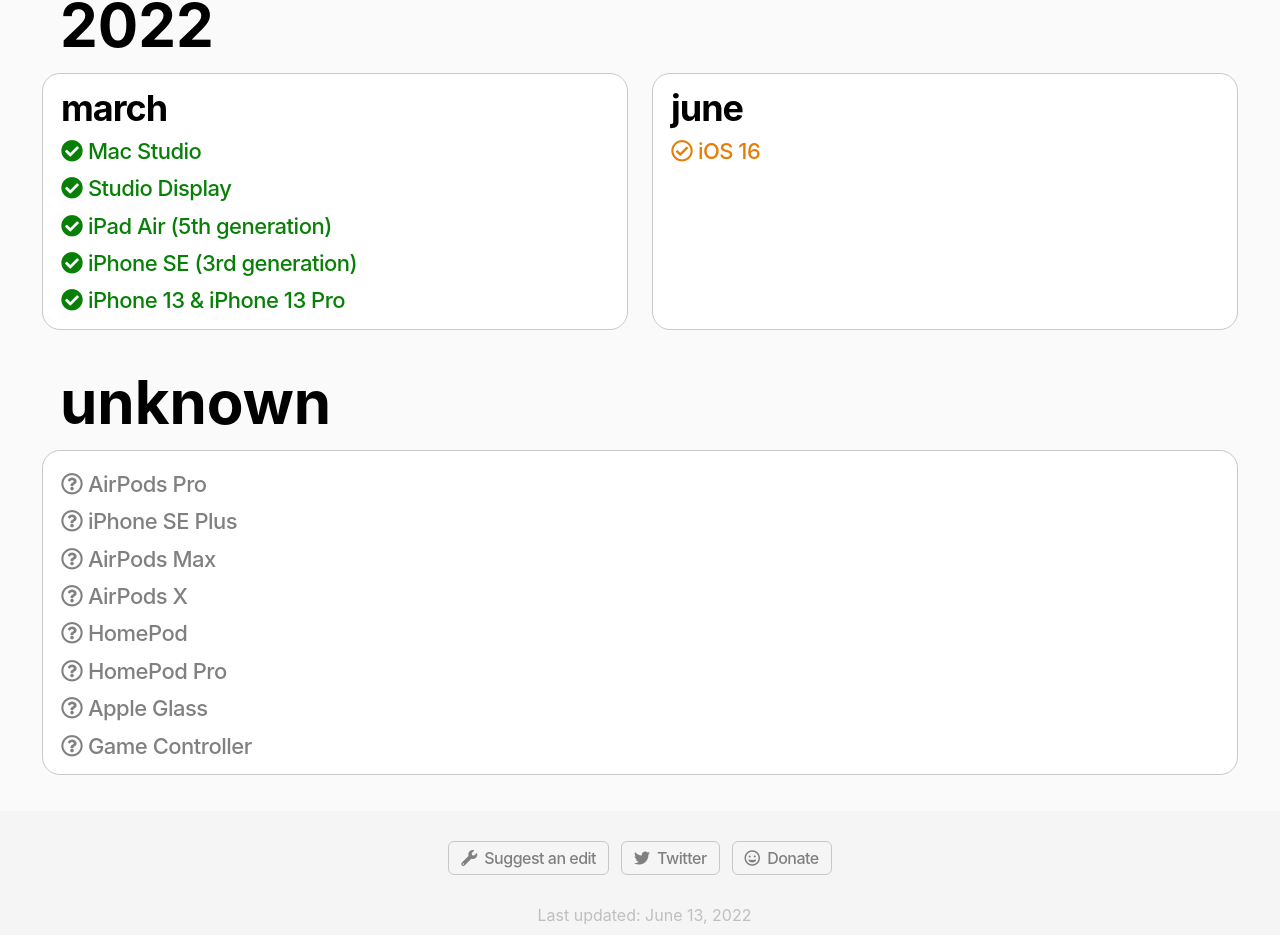
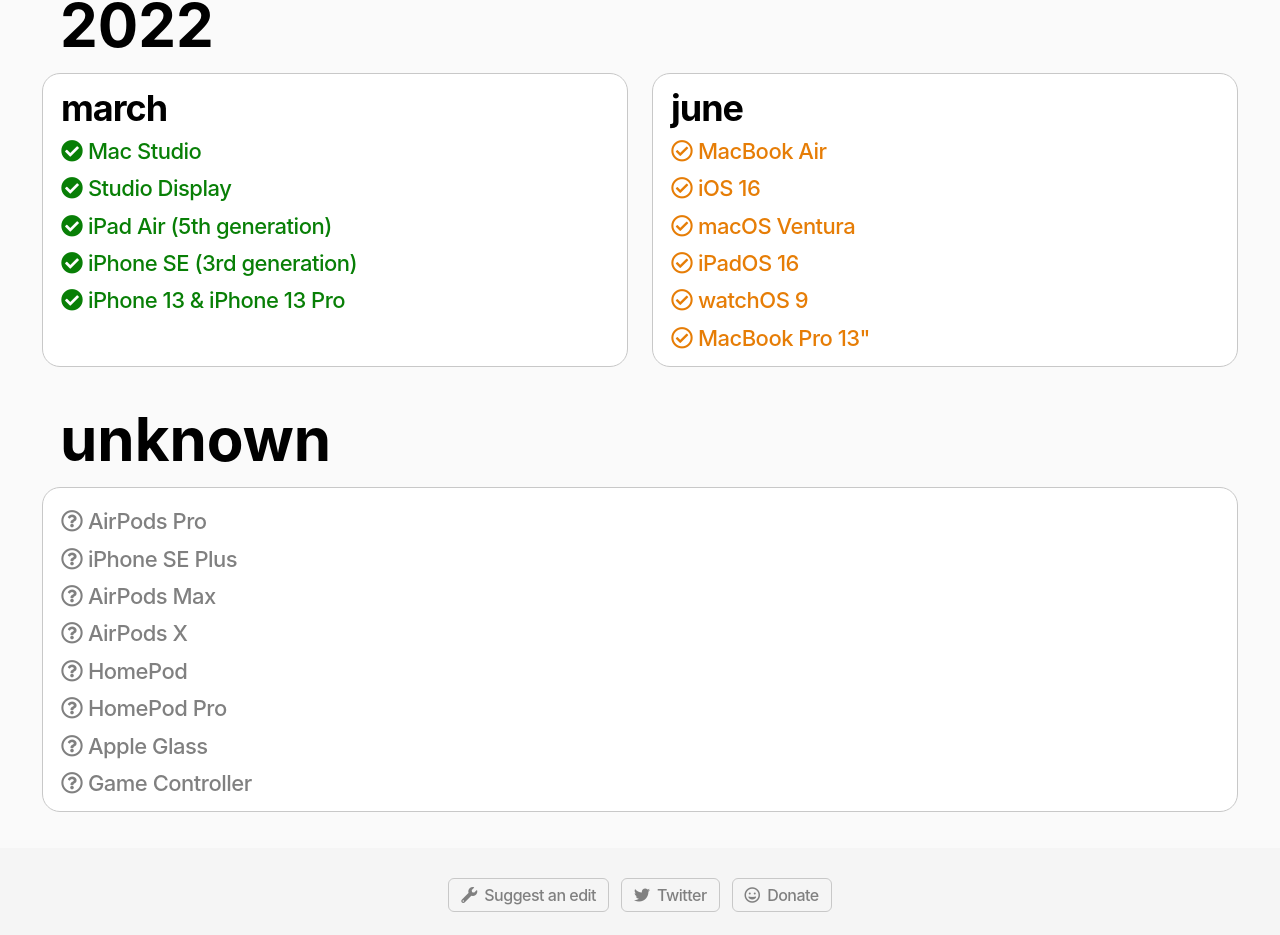
Before and after one commit to rizadh/apple-blueprints, a React (Vite) app: page / in a window 1280 px wide. Shown: the part 1432-2367 px from the top of the page. Built offline with nearby package versions, Linux system fonts and the light colour scheme.

Commit message:
Update 2022 products

```diff
--- a/src/resources/data/products.js
+++ b/src/resources/data/products.js
@@ -990,7 +990,67 @@ export default [
         name: "june",
         products: [
           {
+            name: "MacBook Air",
+            status: "announced",
+            // description: "",
+            // features: [""],
+            // sources: [
+            //   {
+            //     name: "Apple",
+            //     link: "",
+            //   },
+            // ],
+          },
+          {
             name: "iOS 16",
+            status: "announced",
+            description: "",
+            features: [""],
+            sources: [
+              {
+                name: "Apple",
+                link: "",
+              },
+            ],
+          },
+          {
+            name: "macOS Ventura",
+            status: "announced",
+            description: "",
+            features: [""],
+            sources: [
+              {
+                name: "Apple",
+                link: "",
+              },
+            ],
+          },
+          {
+            name: "iPadOS 16",
+            status: "announced",
+            description: "",
+            features: [""],
+            sources: [
+              {
+                name: "Apple",
+                link: "",
+              },
+            ],
+          },
+          {
+            name: "watchOS 9",
+            status: "announced",
+            description: "",
+            features: [""],
+            sources: [
+              {
+                name: "Apple",
+                link: "",
+              },
+            ],
+          },
+          {
+            name: 'MacBook Pro 13"',
             status: "announced",
             description: "",
             features: [""],
```
